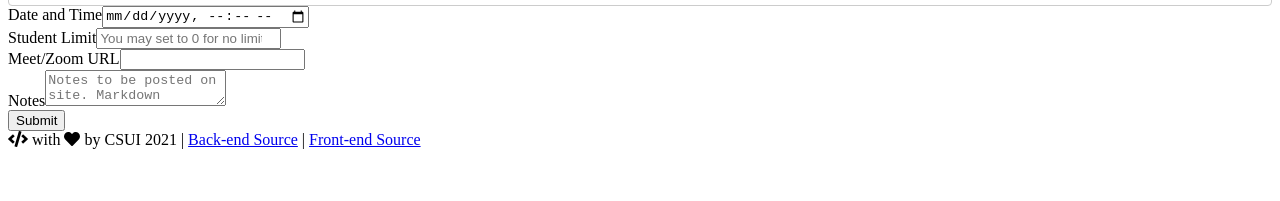
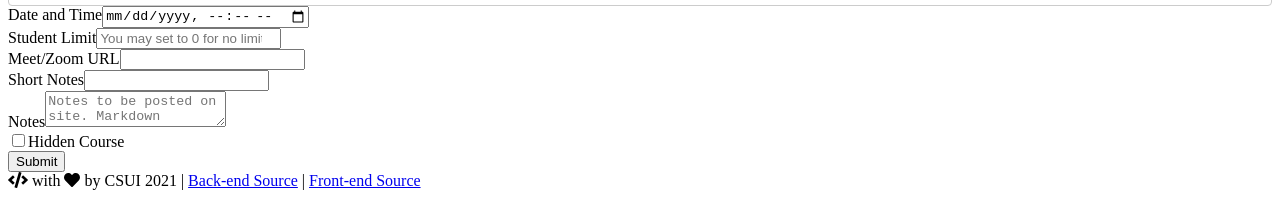
Before and after one commit to rorre/ta-frontend, a Next.js app: page /course/create in a window 1280 px wide. Shown: the part 337-538 px from the top of the page. Built offline with nearby package versions, Linux system fonts and the light colour scheme; no server answers.

Commit message:
Add editor support for short notes and hidden

```diff
--- a/components/creator/Editor.tsx
+++ b/components/creator/Editor.tsx
@@ -13,6 +13,8 @@ interface CourseEditInputs {
     students_limit: Number | null
     notes: string | null
     link: string | null
+    notes_short: string | null
+    hidden: boolean
 }
 
 interface EditorProps {
@@ -190,6 +192,15 @@ const Editor: React.FC<EditorProps> = ({ course = null, mutator = null }) => {
                     errors={errors}
                     useErrorMessage={false}
                 />
+                <FormField
+                    id="notes_short"
+                    label="Short Notes"
+                    placeholderText=""
+                    register={register}
+                    errors={errors}
+                    useErrorMessage={false}
+                />
+
                 <div className="mb-4 md:mr-2 md:mb-0">
                     <label className="block text-gray-700 font-bold mb-2" htmlFor="notes">
                         Notes
@@ -204,6 +215,17 @@ const Editor: React.FC<EditorProps> = ({ course = null, mutator = null }) => {
                         placeholder="Notes to be posted on site. Markdown supported."
                     />
                 </div>
+                <div className="flex flex-row space-x-2 items-center mb-4 md:mr-2 md:mb-0">
+                    <input
+                        {...register('hidden')}
+                        className="form-checkbox border rounded
+                            h-4 w-4 text-gray-700 leading-tight
+                            focus:outline-none hover:shadow focus:border-blue-600 hover:cursor-pointer"
+                        id="hidden"
+                        type="checkbox"
+                    />
+                    <span className="text-gray-700 font-bold">Hidden Course</span>
+                </div>
                 <button type="submit" className="w-full rounded-xl bg-blue-600 p-2 text-white">
                     Submit
                 </button>
```
